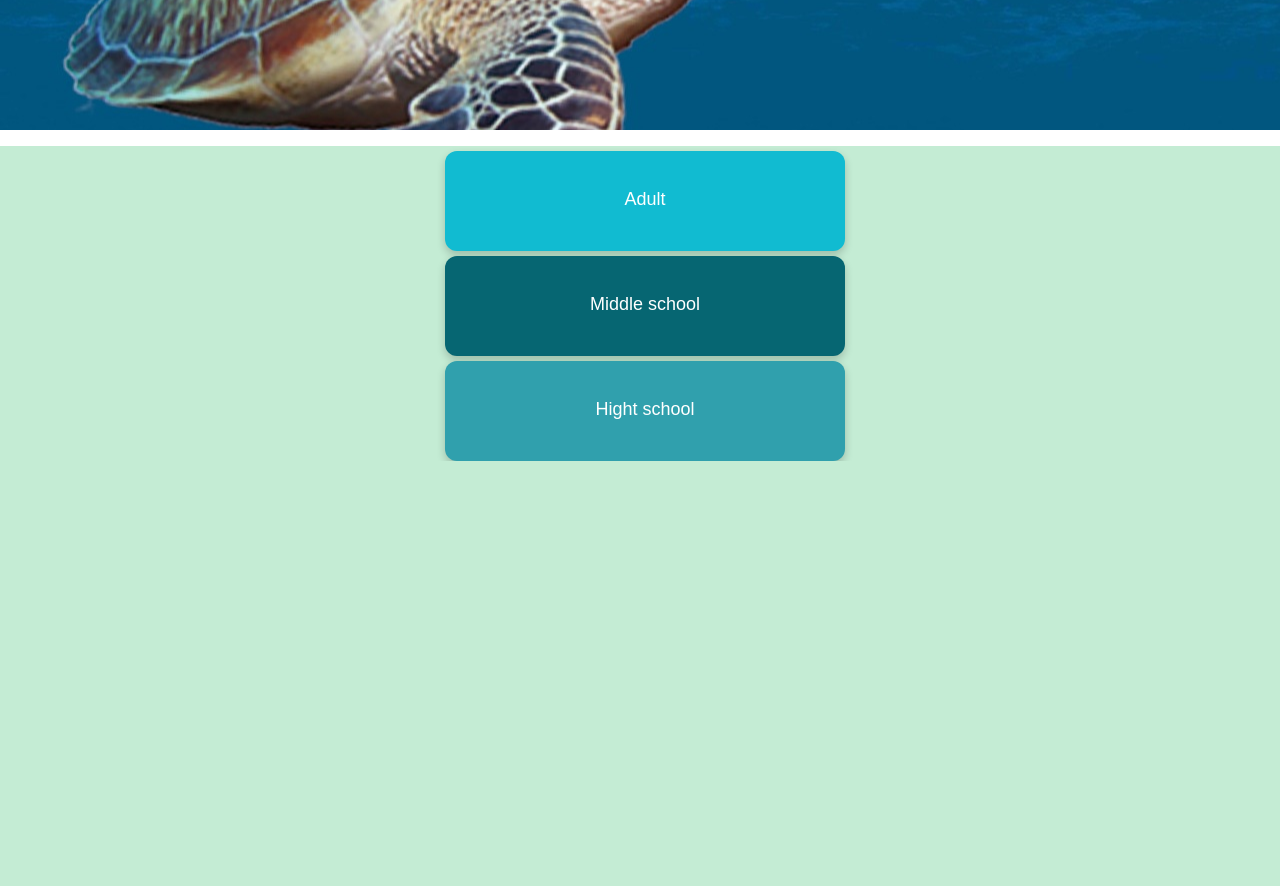
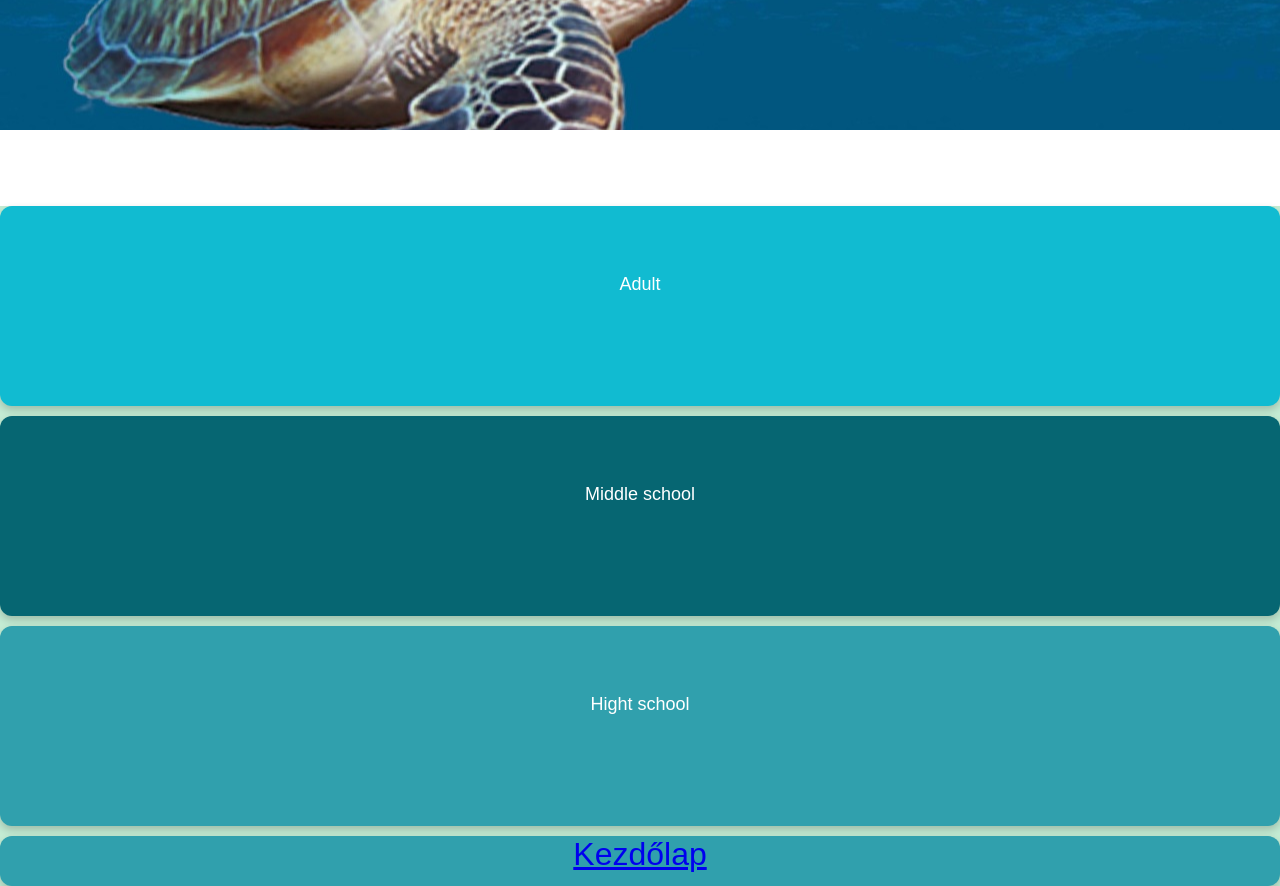
Before and after one commit to Liza727/Fenntarthat-s-gi_t-mah-t, a plain HTML site: page kerdesek.html in a window 1280 px wide. Shown: the part 420-1306 px from the top of the page. Before the commit the page ends 881 px from the top, so only its background shows below. Drawn offline with Linux system fonts and the light colour scheme.

Commit message:
20220514_v4

```diff
--- a/kerdesek.html
+++ b/kerdesek.html
@@ -17,7 +17,8 @@
                 <h3>Sustainability Week</h3>
             </div>
         </header>
-        <nav>Menű</nav>
+        <nav>menű
+    </nav>
         <article>
             <p class="kerdesek"></p>
         </article>
@@ -34,6 +35,9 @@
             <div class="card3" id="hgschool">
                 <p>Hight school</p>
             </div>
+            <div class="card4">
+                <a href="./kezdolap.html">Kezdőlap</a>
+            </div>
     </footer>
     </main>
 
--- a/style.css
+++ b/style.css
@@ -47,6 +47,7 @@ article{grid-area:ar;
     background-color: white;
     color:black;
     height: auto;
+    padding: 30px;
 }
 footer{
     grid-area: f;
@@ -54,8 +55,11 @@ footer{
     display: grid;
     grid-template-columns: 1fr 1fr 1fr;
     grid-template-areas:
-    "c1 c2 c3";
+    "c1 c2 c3"
+    "c4 c4 c4";
     margin: 0 auto 0 auto;
+    grid-gap: 10px;
+    width: 50%;
 }
 .card {
     box-shadow: 0 4px 8px 0 rgba(0,0,0,0.2);
@@ -64,12 +68,12 @@ footer{
     border: 2px solid none;
     border-radius: 12px;
     background-color: #11BBD1;
-    width: 400px;
+    width: 100%;
     height: 200px;
     padding-top: 50px;
     text-align: center;
     font-size: xx-large;
-    margin-left: 10px;
+
   }
   .card2 {
     box-shadow: 0 4px 8px 0 rgba(0,0,0,0.2);
@@ -78,12 +82,12 @@ footer{
     border: 2px solid none;
     border-radius: 12px;
     background-color: #066672;
-    width: 400px;
+    width: 100%;
     height: 200px;
     text-align: center;
     padding-top: 50px;
     font-size: xx-large;
-    margin-left: 10px;
+
   }
   .card3 {
     box-shadow: 0 4px 8px 0 rgba(0,0,0,0.2);
@@ -92,12 +96,26 @@ footer{
     border: 2px solid none;
     border-radius: 12px;
     background-color: #30A0AD;
-    width: 400px;
+    width: 100%;
     height: 200px;
     text-align: center;
     padding-top: 50px;
     font-size: xx-large;
-    margin-left: 10px;
+
+  }
+  .card4 {
+    box-shadow: 0 4px 8px 0 rgba(0,0,0,0.2);
+    transition: 0.3s;
+    grid-area: c4;
+    border: 2px solid none;
+    border-radius: 12px;
+    background-color: #30A0AD;
+    width: 100%;
+    height: 50px;
+    text-align: center;
+    font-size: xx-large;
+    margin: auto;
+    text-align: center;
   }
   .card:hover {
     box-shadow: 0 8px 16px 0 rgba(0,0,0,0.2);
@@ -122,54 +140,21 @@ footer{
   }
   @media screen and (max-width: 1300px){
     footer{
-        display: grid;
         grid-template-columns: 1fr;
         grid-template-areas:
             "c1"
             "c2"
-            "c3";
-        margin: 0 auto 0 auto;
+            "c3"
+            "c4";
+        width: 100%;
     }
     .card {
-        box-shadow: 0 4px 8px 0 rgba(0,0,0,0.2);
-        transition: 0.3s;
-        grid-area: c1;
-        border: 2px solid none;
-        border-radius: 12px;
-        background-color: #11BBD1;
-        width: 400px;
-        height: 100px;
-        padding-top: 20px;
-        text-align: center;
         font-size:large;
-        margin-top: 5px;
       }
       .card2 {
-        box-shadow: 0 4px 8px 0 rgba(0,0,0,0.2);
-        transition: 0.3s;
-        grid-area: c2;
-        border: 2px solid none;
-        border-radius: 12px;
-        background-color: #066672;
-        width: 400px;
-        height: 100px;
-        padding-top: 20px;
-        text-align: center;
         font-size:large;
-        margin-top: 5px;
       }
       .card3 {
-        box-shadow: 0 4px 8px 0 rgba(0,0,0,0.2);
-        transition: 0.3s;
-        grid-area: c3;
-        border: 2px solid none;
-        border-radius: 12px;
-        background-color: #30A0AD;
-        width: 400px;
-        height: 100px;
-        padding-top: 20px;
-        text-align: center;
         font-size:large;
-        margin-top: 5px;
       }
     }
```
